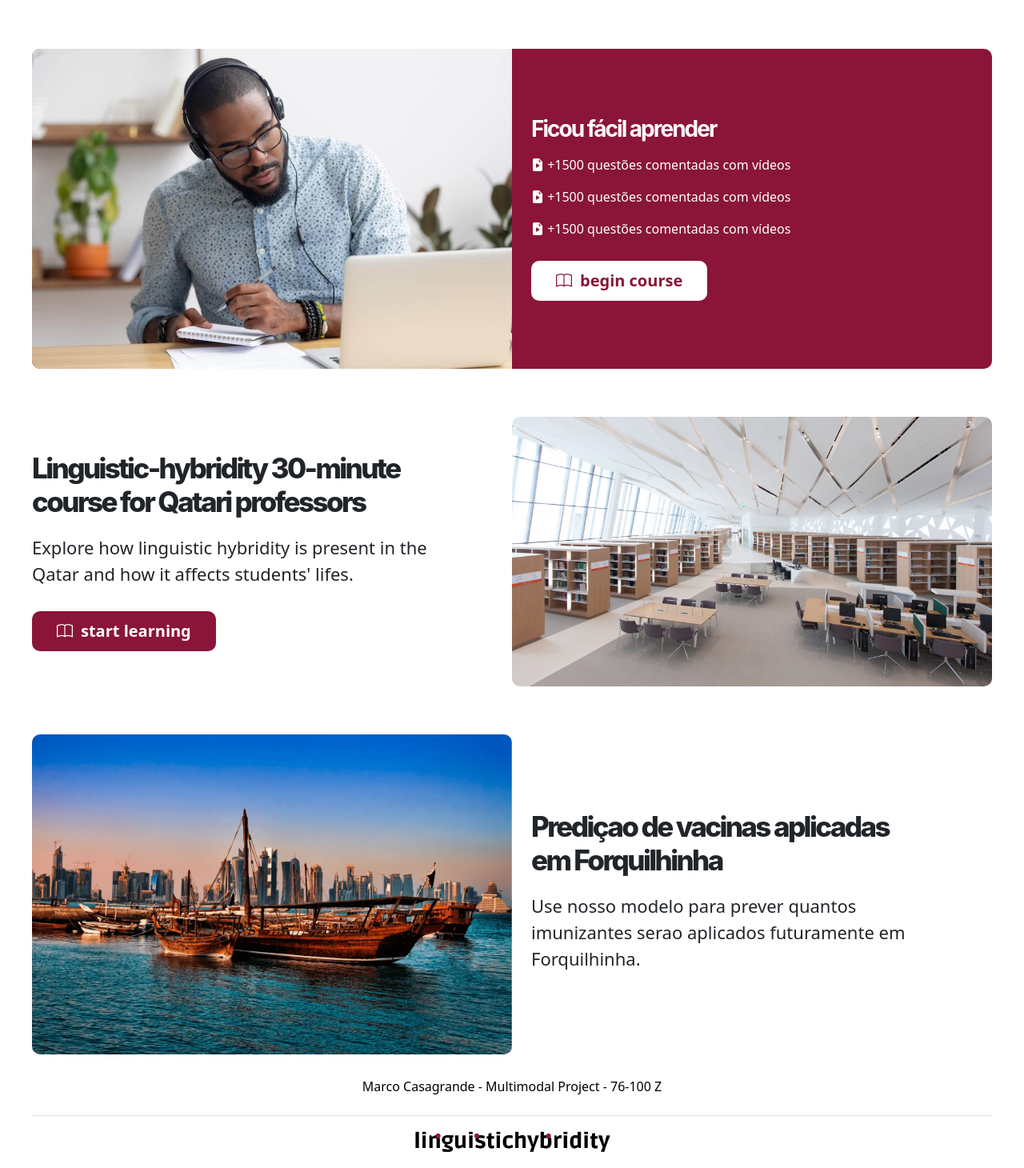
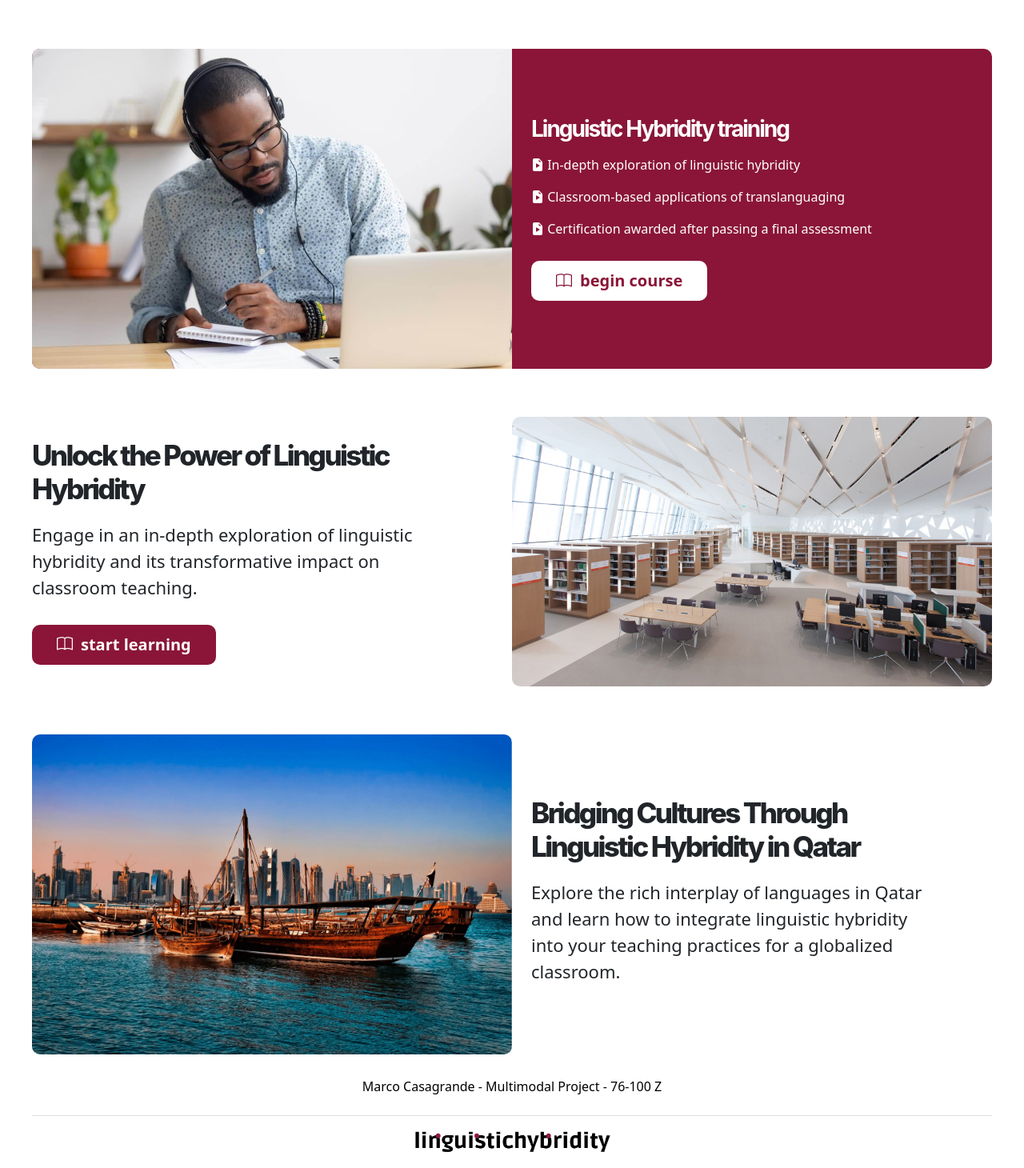
Before and after one commit to marcosavi/oasis-hackaton, a Django app: page / in a window 1280 px wide. Shown: the part 416-1876 px from the top of the page at 80% size. Run offline with Django 4.2, Linux system fonts and the light colour scheme; some web fonts are replaced.

Commit message:
New Headlines, Sub-Headlines

```diff
--- a/templates/home/index.html
+++ b/templates/home/index.html
@@ -24,10 +24,10 @@
       </div>
       <div class="col height-index-inicial-sections">
         <ul class="list-group list-group-flush">
-            <h3 class="h3-home">Ficou fácil aprender</h3>
-            <li class="list-group-item"><i class="bi bi-file-earmark-play-fill"></i> +1500 questões comentadas com vídeos</li>
-            <li class="list-group-item"><i class="bi bi-file-earmark-play-fill"></i> +1500 questões comentadas com vídeos</li>
-            <li class="list-group-item"><i class="bi bi-file-earmark-play-fill"></i> +1500 questões comentadas com vídeos</li>
+            <h3 class="h3-home">Linguistic Hybridity training</h3>
+            <li class="list-group-item"><i class="bi bi-file-earmark-play-fill"></i> In-depth exploration of linguistic hybridity</li>
+            <li class="list-group-item"><i class="bi bi-file-earmark-play-fill"></i> Classroom-based applications of translanguaging</li>
+            <li class="list-group-item"><i class="bi bi-file-earmark-play-fill"></i> Certification awarded after passing a final assessment</li>
           </ul>
           <a href="#"><button type="button" class="btn btn-sm btn-whatsapp big"><i class="bi bi bi-book"></i>begin course</button></a>
       </div>
@@ -37,8 +37,8 @@
 <div class="container text-center first-sec-inicial-index">
   <div class="row">
     <div class="col">
-      <h1 class="h1-home">Linguistic-hybridity 30-minute course for Qatari professors</h1>
-      <p class="p-first additional-padding-bottom">Explore how linguistic hybridity is present in the Qatar and how it affects students' lifes.</p>
+      <h1 class="h1-home">Unlock the Power of Linguistic Hybridity</h1>
+      <p class="p-first additional-padding-bottom">Engage in an in-depth exploration of linguistic hybridity and its transformative impact on classroom teaching.</p>
       <a href="#"><button type="button" class="btn btn-sm btn-main big"><i class="bi bi-book"></i>start learning</button></a>
     </div>
     <div class="col">
@@ -53,8 +53,8 @@
       <img class="image-header" src="{% static 'images/qatar2.webp' %}">
     </div>
     <div class="col">
-      <h1 class="h1-home">Prediçao de vacinas aplicadas em Forquilhinha</h1>
-      <p class="p-first additional-padding-bottom">Use nosso modelo para prever quantos imunizantes serao aplicados futuramente em Forquilhinha.</p>
+      <h1 class="h1-home">Bridging Cultures Through Linguistic Hybridity in Qatar</h1>
+      <p class="p-first additional-padding-bottom">Explore the rich interplay of languages in Qatar and learn how to integrate linguistic hybridity into your teaching practices for a globalized classroom.</p>
     </div>
   </div>
 
```
